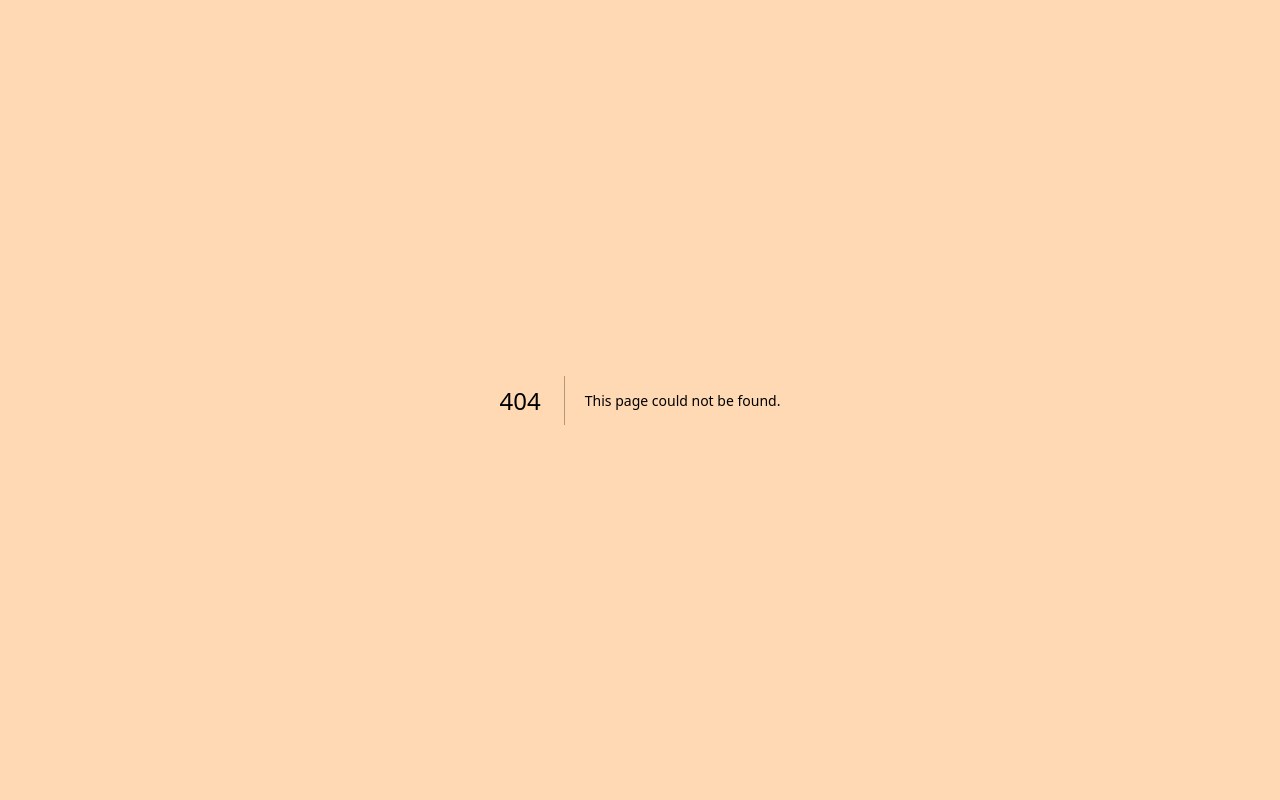
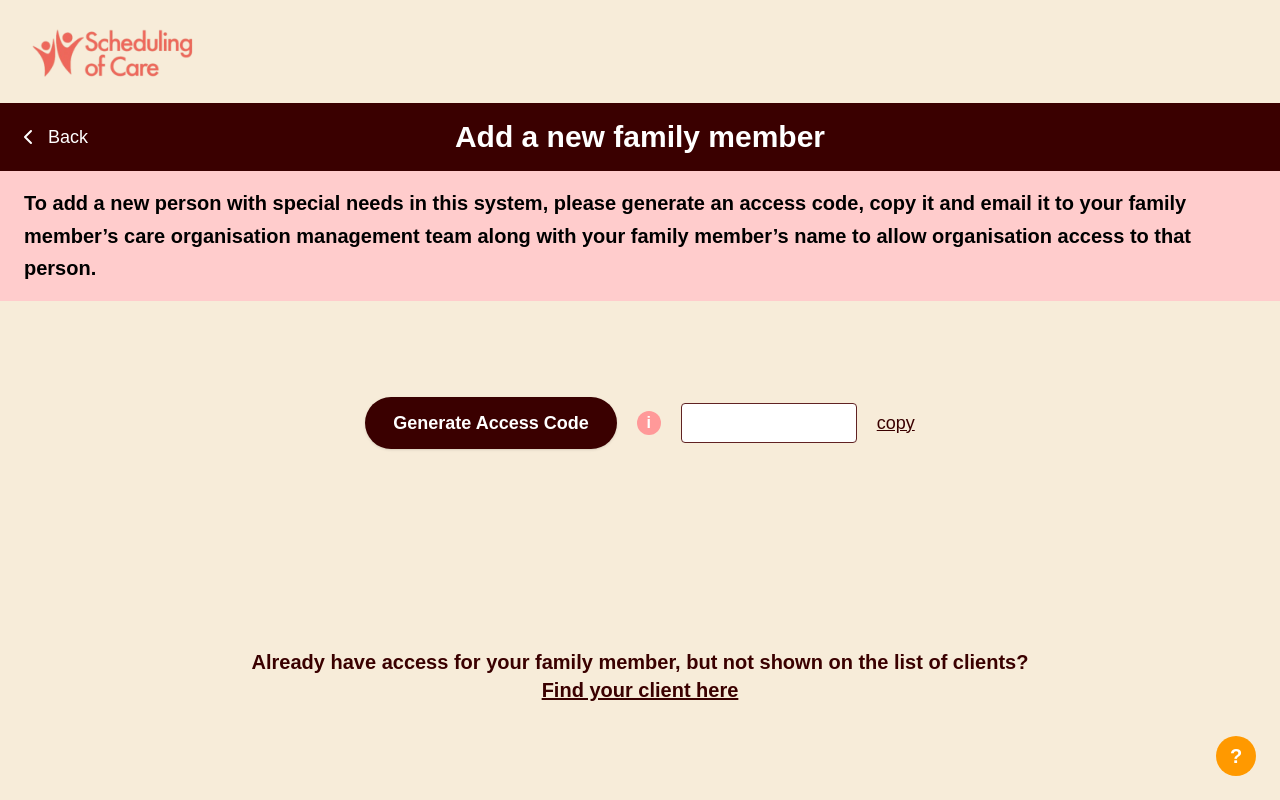
Before and after one commit to 404-Project-Not-Found/Scheduling-of-Care, a Next.js app: page /create-access-code in a window 1280 px wide. Before the commit this address had no page. Built offline with nearby package versions, Linux system fonts and the light colour scheme.

Commit message:
add create access code page

```diff
--- a/src/app/clients_list/page.tsx
+++ b/src/app/clients_list/page.tsx
@@ -33,9 +33,12 @@ export default function FamilyPOAListPage() {
 
   return (
     <main
-      className="min-h-screen relative flex items-center justify-center p-8"
+      className="min-h-screen relative flex items-start justify-center p-8"
       style={{ backgroundColor: palette.pageBg }}
     >
+      {/* === Scale wrapper: shrink everything inside by 20% (0.8) ===
+          Use origin-top to keep the layout anchored to the top while scaling */}
+      <div className="origin-top w-full flex items-center justify-center">
         {/* logo */}
         <div className="absolute top-6 left-6">
           <Image
@@ -48,7 +51,7 @@ export default function FamilyPOAListPage() {
           />
         </div>
 
-      <div className="w-full flex items-center justify-center">
+        <div className="w-full scale-[0.8] flex items-center justify-center">
           {/* card */}
           <div
             className="w-full max-w-6xl rounded-3xl shadow-lg overflow-hidden relative"
@@ -66,11 +69,13 @@ export default function FamilyPOAListPage() {
               <button
                 onClick={goBack}
                 aria-label="Go back"
-              className="absolute left-4 top-1/2 -translate-y-1/2 rounded-md p-2 focus:outline-none focus:ring-2"
+                className="absolute left-4 top-1/2 -translate-y-1/2 rounded-md px-2 py-2 focus:outline-none focus:ring-2 focus:ring-white/60 flex items-center gap-2"
                 title="Back"
                 style={{ color: palette.white }}
               >
                 <BackIcon />
+                {/* Add Back text next to the arrow */}
+                <span className="text-lg">Back</span>
               </button>
               <h1 className="text-3xl md:text-4xl font-bold">Manage Your Clients</h1>
             </div>
@@ -153,6 +158,7 @@ export default function FamilyPOAListPage() {
             </button>
           </div>
         </div>
+      </div>
     </main>
   );
 }
--- /dev/null
+++ b/src/app/create-access-code/page.tsx
@@ -0,0 +1,203 @@
+// src/app/menu/page.tsx
+"use client";
+
+import React, { useState } from "react";
+import Image from "next/image";
+
+const palette = {
+  canvas: "#F7ECD9",     // Page background
+  header: "#3A0000",     // Dark brown header bar
+  text: "#2b2b2b",       // Default text
+  accent: "#ff9999",     // Info dot color
+  btn: "#3A0000",        // Main button color
+  inputBorder: "#602222",// Input border color
+  notice: "#ffcccc",     // Pink notice bar background
+};
+
+export default function AddFamilyMemberFullPage() {
+  const [code, setCode] = useState("");
+  const [copied, setCopied] = useState<null | "ok" | "err">(null);
+  const [showTip, setShowTip] = useState(false);
+
+  // Generate an 8-character random access code
+  function generateCode() {
+    const CHARS = "ABCDEFGHJKLMNPQRSTUVWXYZ23456789"; // Removed confusing chars
+    let out = "";
+    for (let i = 0; i < 8; i++) out += CHARS[Math.floor(Math.random() * CHARS.length)];
+    setCode(out);
+    setCopied(null);
+  }
+
+  // Copy access code to clipboard
+  async function copyCode() {
+    try {
+      await navigator.clipboard.writeText(code);
+      setCopied("ok");
+      setTimeout(() => setCopied(null), 1500);
+    } catch {
+      setCopied("err");
+      setTimeout(() => setCopied(null), 1500);
+    }
+  }
+
+  return (
+    <div className="min-h-screen w-full flex flex-col" style={{ backgroundColor: palette.canvas }}>
+      {/* === Top bar with logo (left side only) === */}
+      <div className="px-6 py-4">
+        <Image
+          src="/logo-name.png"
+          alt="Scheduling of Care"
+          width={180}
+          height={44}
+          className="object-contain"
+          priority
+        />
+      </div>
+
+      {/* === Dark brown header bar with Back (left) and title (center) === */}
+      <div
+        className="w-full relative flex items-center justify-center py-4"
+        style={{ backgroundColor: palette.header, color: "white" }}
+      >
+        {/* Back button on the far left */}
+        <button
+          onClick={() => window.history.back()}
+          className="absolute left-4 flex items-center gap-2 text-white hover:opacity-90 focus:outline-none"
+          aria-label="Back"
+          title="Back"
+        >
+          {/* SVG arrow */}
+          <svg xmlns="http://www.w3.org/2000/svg" className="h-6 w-6"
+               viewBox="0 0 24 24" fill="none" stroke="currentColor" strokeWidth="2"
+               strokeLinecap="round" strokeLinejoin="round">
+            <path d="M15 18l-6-6 6-6" />
+          </svg>
+          <span className="text-lg">Back</span>
+        </button>
+
+        {/* Page title centered */}
+        <h1 className="text-3xl font-bold">Add a new family member</h1>
+      </div>
+
+      {/* === Pink notice bar with instructions === */}
+      <div className="w-full py-4 px-6" style={{ backgroundColor: palette.notice }}>
+        <p className="text-base sm:text-lg md:text-xl font-semibold text-black leading-relaxed text-left">
+          To add a new person with special needs in this system, please generate an access code, copy it and email it to your family member’s care
+          organisation management team along with your family member’s name to allow organisation access to that person.
+        </p>
+      </div>
+
+      {/* === Main action area === */}
+      <section className="flex-1 flex flex-col items-center justify-start">
+        <div className="mt-24 flex items-center justify-center gap-4 sm:gap-5 flex-wrap">
+          {/* Generate button */}
+          <button
+            onClick={generateCode}
+            className="rounded-full px-6 sm:px-7 py-3 text-white text-lg font-semibold shadow-sm active:translate-y-[1px]"
+            style={{ backgroundColor: palette.btn }}
+          >
+            Generate Access Code
+          </button>
+
+          {/* Info dot with tooltip */}
+          <div
+            className="relative"
+            onMouseEnter={() => setShowTip(true)}
+            onMouseLeave={() => setShowTip(false)}
+          >
+            <div
+              className="w-6 h-6 rounded-full text-white flex items-center justify-center font-bold cursor-default select-none"
+              style={{ backgroundColor: palette.accent }}
+              aria-label="Info"
+              title="Info"
+            >
+              i
+            </div>
+            {showTip && (
+              <div
+                className="absolute left-1/2 -translate-x-1/2 mt-2 w-64 text-sm p-3 rounded shadow-md z-10"
+                style={{ backgroundColor: "white", color: palette.text, border: "1px solid #e5e7eb" }}
+              >
+                Share this access code with the care organisation. They will use it with the family
+                member’s name to create the client record.
+              </div>
+            )}
+          </div>
+
+          {/* Read-only input box */}
+          <input
+            value={code}
+            readOnly
+            className="h-10 w-44 text-lg text-center rounded border outline-none"
+            style={{
+              borderColor: palette.inputBorder,
+              color: palette.text,
+              background: "white",
+            }}
+          />
+
+          {/* Copy link */}
+          <button
+            onClick={copyCode}
+            className="underline text-lg"
+            style={{ color: palette.header }}
+            disabled={!code}
+          >
+            copy
+          </button>
+
+          {/* Copy feedback */}
+          {copied && (
+            <span className={`text-sm ${copied === "ok" ? "text-green-700" : "text-red-600"}`}>
+              {copied === "ok" ? "Copied!" : "Copy failed"}
+            </span>
+          )}
+        </div>
+      </section>
+
+      {/* === New bottom button === */}
+      <div className="w-full flex justify-center mt-12 mb-20">
+        <button
+            onClick={() => alert("Navigate to find client page")}
+            className="px-6 py-4 text-center rounded-xl text-base sm:text-lg md:text-xl font-semibold"
+            style={{ color: palette.header }}
+        >
+            Already have access for your family member, but not shown on the list of clients? <br />
+            <span className="underline">Find your client here</span>
+        </button>
+      </div>
+
+      {/* === Help bubble === */}
+      <HelpBubble />
+    </div>
+  );
+}
+
+/* Floating help bubble component */
+function HelpBubble() {
+  const [open, setOpen] = useState(false);
+  return (
+    <div className="fixed bottom-6 right-6">
+      <div
+        className="w-10 h-10 rounded-full text-white font-bold text-xl flex items-center justify-center cursor-pointer select-none"
+        style={{ backgroundColor: "#ff9900" }}
+        onMouseEnter={() => setOpen(true)}
+        onMouseLeave={() => setOpen(false)}
+        aria-label="Help"
+        title="Help"
+      >
+        ?
+      </div>
+      {open && (
+        <div className="absolute bottom-12 right-0 w-80 bg-white border border-gray-300 p-4 rounded shadow-lg text-sm z-10">
+          <h4 className="font-semibold mb-2">How to use this page</h4>
+          <ul className="list-disc pl-5 space-y-1">
+            <li>Click <b>Generate Access Code</b> to create a new code.</li>
+            <li>Share the code with the care organisation via email.</li>
+            <li>They will register the family member using the code and name.</li>
+          </ul>
+        </div>
+      )}
+    </div>
+  );
+}
--- a/src/app/menu/page.tsx
+++ b/src/app/menu/page.tsx
@@ -123,7 +123,7 @@ export default function MenuPage() {
           <ul className="px-3 py-4 space-y-2">
             <MenuItem href="/update_details" label="Update your details" />
             <MenuItem href="/request_of_change_page" label="Request to change a task" />
-            <MenuItem href="/manage-access-code-page" label="Manage organisation access to client" />
+            <MenuItem href="/create-access-code" label="Manage your access code" />
             <MenuItem href="/clients_list" label="Manage your Client" />
           </ul>
 
```
Lines whose indentation alone changed are shown as unchanged.
